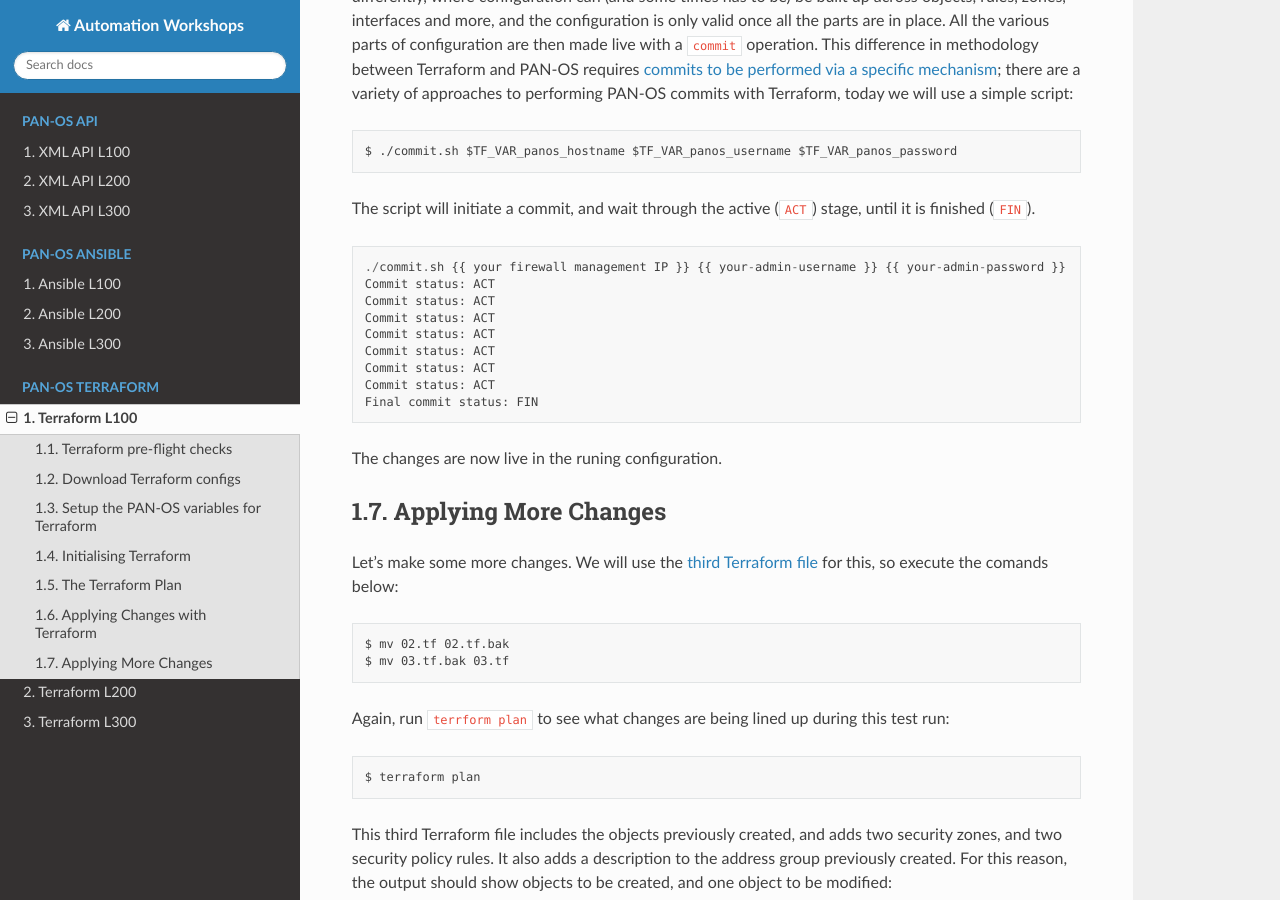
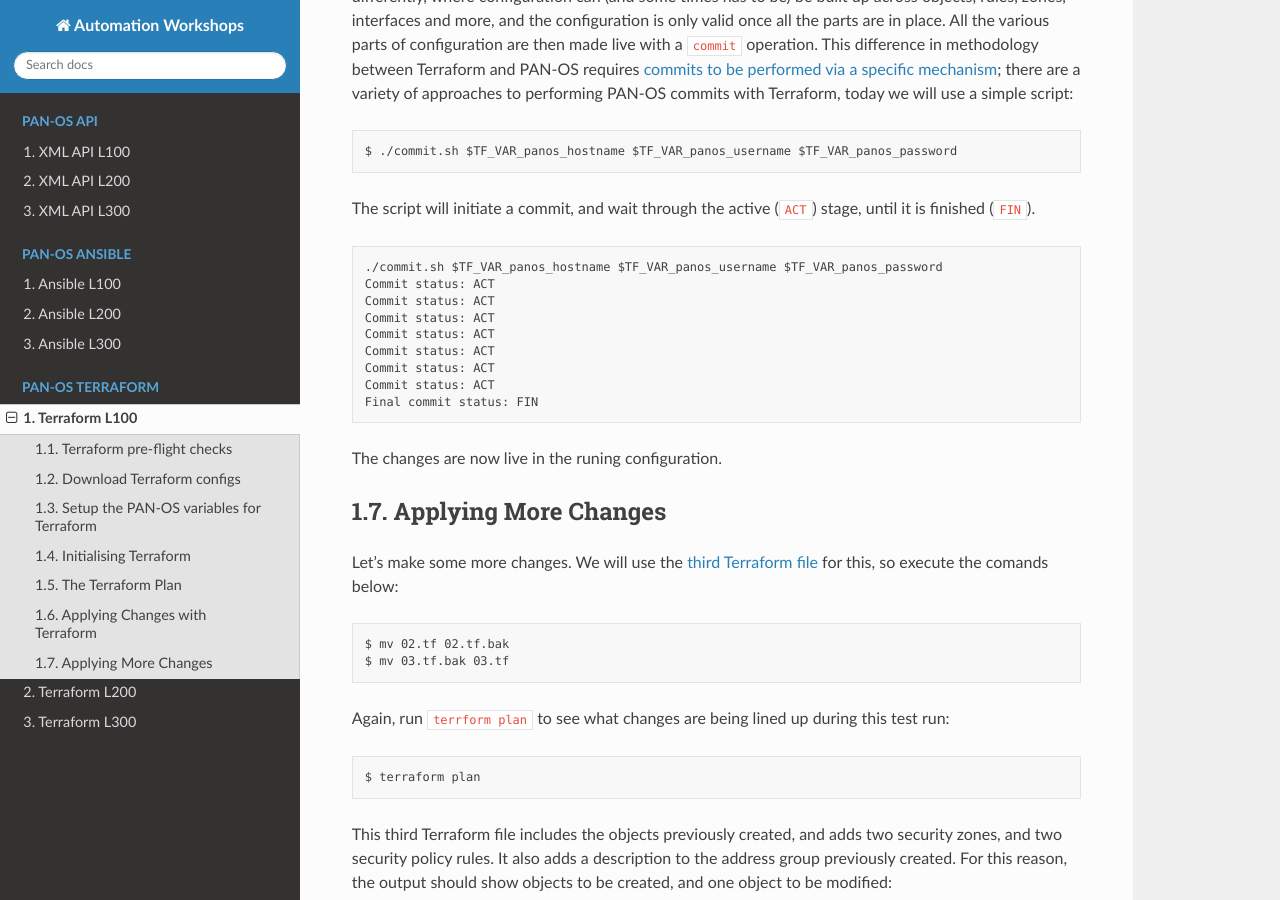
Before and after one commit to jamesholland-uk/automation-workshops, a Sphinx documentation site: the page built from docs/terraform/l100.rst, in a window 1280 px wide and 900 px high, scrolled down 6014 px. Built offline with Sphinx 7.4.7 and the Read the Docs theme 2.0.0, drawn with Linux system fonts in a browser that asks for light colours.

Commit message:
Tidy up example

```diff
--- a/docs/terraform/l100.rst
+++ b/docs/terraform/l100.rst
@@ -315,7 +315,7 @@
 
 .. code-block::
 
-        ./commit.sh {{ your firewall management IP }} {{ your-admin-username }} {{ your-admin-password }}
+        ./commit.sh $TF_VAR_panos_hostname $TF_VAR_panos_username $TF_VAR_panos_password
         Commit status: ACT
         Commit status: ACT
         Commit status: ACT
```
